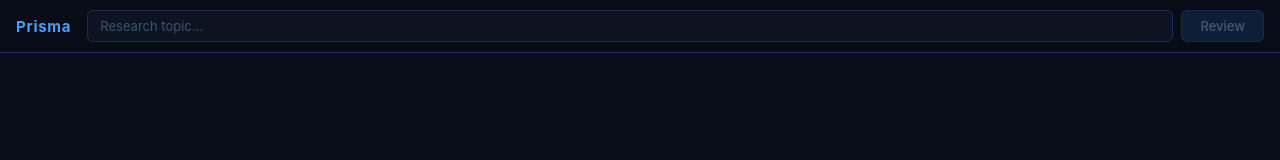
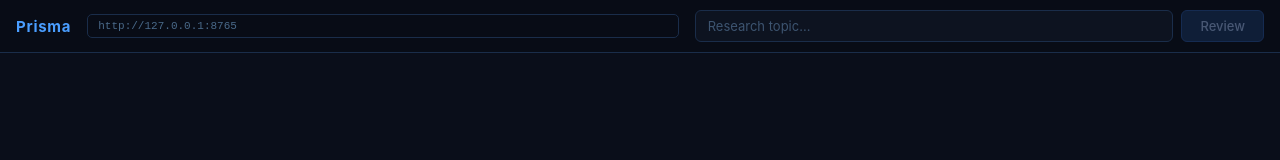
Before and after one commit to CServinL/prisma-desktop, a SvelteKit app: page / in a window 1280 px wide. Shown: the top 160 px of the page. Built offline with nearby package versions, Linux system fonts and the light colour scheme.

Commit message:
Allow user-configured server URL; broaden CSP connect-src
connect-src http: https: lets the app reach any HTTP/HTTPS host
so prisma serve can run on localhost, LAN, or a cloud box.
Server URL is persisted in localStorage and editable in the toolbar.

```diff
--- a/src-tauri/tauri.conf.json
+++ b/src-tauri/tauri.conf.json
@@ -18,7 +18,7 @@
       }
     ],
     "security": {
-      "csp": "default-src 'self'; script-src 'self'; style-src 'self' 'unsafe-inline'; connect-src http://127.0.0.1:8765; img-src 'self' data:; frame-src 'none'"
+      "csp": "default-src 'self'; script-src 'self'; style-src 'self' 'unsafe-inline'; connect-src http: https:; img-src 'self' data:; frame-src 'none'"
     }
   },
   "bundle": {
--- a/src/routes/+page.svelte
+++ b/src/routes/+page.svelte
@@ -1,5 +1,6 @@
 <script lang="ts">
-  const API = "http://127.0.0.1:8765";
+  const DEFAULT_API = "http://127.0.0.1:8765";
+  let apiBase = $state(localStorage.getItem("prisma.server") ?? DEFAULT_API);
 
   type Status = "idle" | "pending" | "running" | "done" | "error" | "offline";
 
@@ -12,7 +13,7 @@
 
   async function checkServer(): Promise<boolean> {
     try {
-      const r = await fetch(`${API}/health`, { signal: AbortSignal.timeout(2000) });
+      const r = await fetch(`${apiBase}/health`, { signal: AbortSignal.timeout(2000) });
       return r.ok;
     } catch {
       return false;
@@ -28,7 +29,7 @@
     errorMsg = "";
     currentTopic = topic;
 
-    const res = await fetch(`${API}/review`, {
+    const res = await fetch(`${apiBase}/review`, {
       method: "POST",
       headers: { "Content-Type": "application/json" },
       body: JSON.stringify({ topic }),
@@ -41,7 +42,7 @@
 
   async function poll(jobId: string) {
     try {
-      const res = await fetch(`${API}/review/${jobId}`);
+      const res = await fetch(`${apiBase}/review/${jobId}`);
       const job = await res.json();
       if (job.status === "done") {
         clearInterval(pollTimer!);
@@ -62,12 +63,26 @@
   }
 
   const busy = $derived(status === "pending" || status === "running");
+
+  function saveServer() {
+    const url = apiBase.trim().replace(/\/$/, "");
+    apiBase = url;
+    localStorage.setItem("prisma.server", url);
+  }
 </script>
 
 <div class="shell">
   <!-- toolbar -->
   <div class="toolbar">
     <span class="logo">Prisma</span>
+    <input
+      class="server-url"
+      bind:value={apiBase}
+      placeholder="http://127.0.0.1:8765"
+      onblur={saveServer}
+      onkeydown={(e) => e.key === "Enter" && saveServer()}
+      title="Prisma server URL"
+    />
     <div class="search-row">
       <input
         bind:value={topic}
@@ -141,6 +156,27 @@
     letter-spacing: 0.05em;
     white-space: nowrap;
   }
+
+  .server-url {
+    width: 220px;
+    padding: 5px 10px;
+    background: #080c16;
+    border: 1px solid #1a2d4a;
+    border-radius: 5px;
+    color: #4a6a8a;
+    font-size: 11px;
+    font-family: "JetBrains Mono", "Fira Code", "Courier New", monospace;
+    outline: none;
+    transition: border-color 0.15s, color 0.15s;
+    flex-shrink: 0;
+  }
+
+  .server-url:focus {
+    border-color: #2a5aaa;
+    color: #a8c8ff;
+  }
+
+  .server-url::placeholder { color: #2a3a50; }
 
   .search-row {
     display: flex;
```
